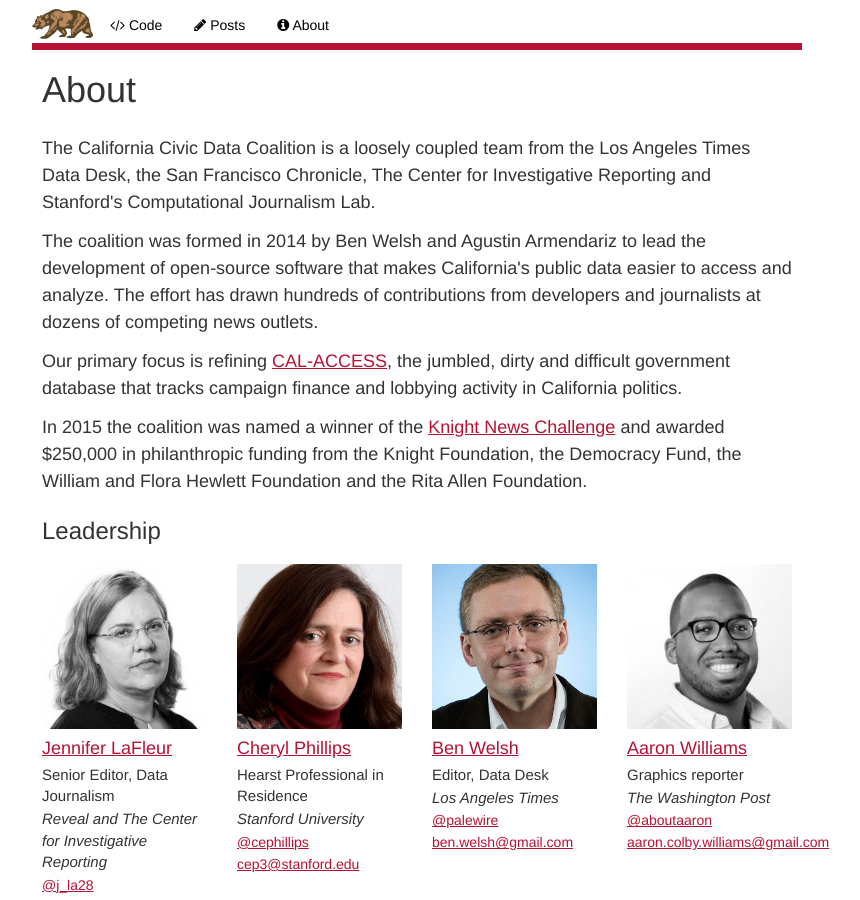
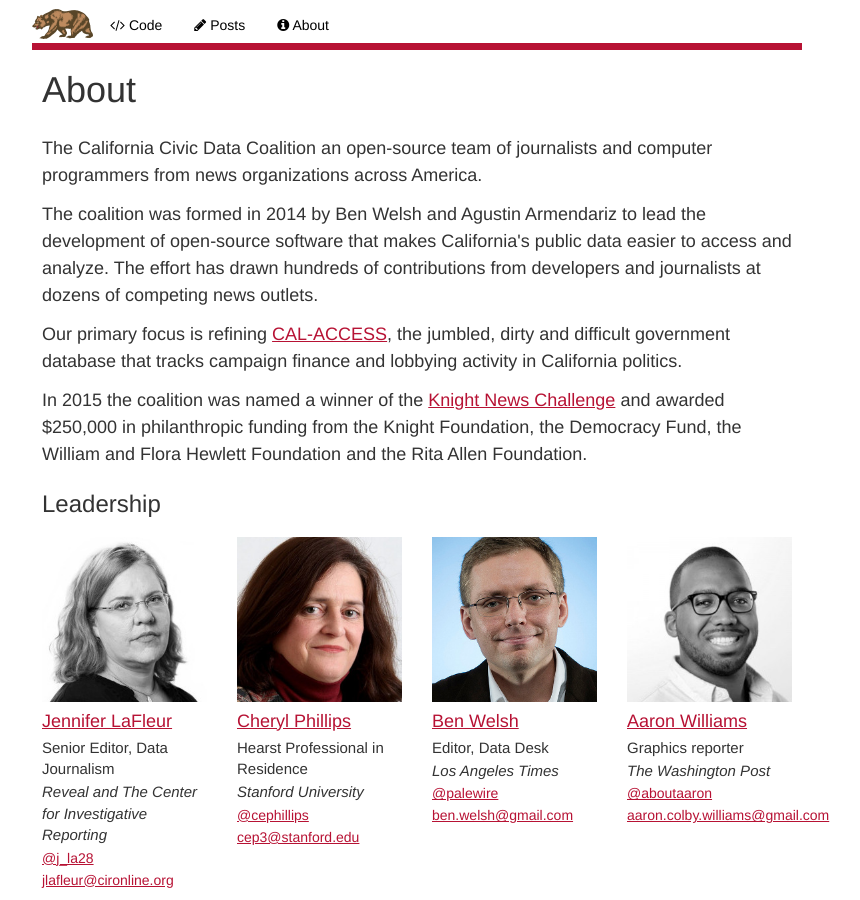
Before and after one commit to palewire/californiacivicdata.org, a Jekyll site: the page built from about/index.html, in a window 1280 px wide and 900 px high. Shown: the whole window, without its empty margins (223-1083 px from the left). Built offline with Jekyll 4.4.1, drawn with Linux system fonts in a browser that asks for light colours.

Commit message:
New description on about page

```diff
--- a/about/index.html
+++ b/about/index.html
@@ -43,11 +43,8 @@
     <h1 style="margin-bottom:25px;">About</h1>
 
     <p>
-        The California Civic Data Coalition is a loosely coupled team
-        from the Los Angeles Times Data Desk,
-        the San Francisco Chronicle,
-        The Center for Investigative Reporting and
-        Stanford's Computational Journalism Lab.
+        The California Civic Data Coalition an open-source team of
+        journalists and computer programmers from news organizations across America.
     </p>
 
     <p>
```
